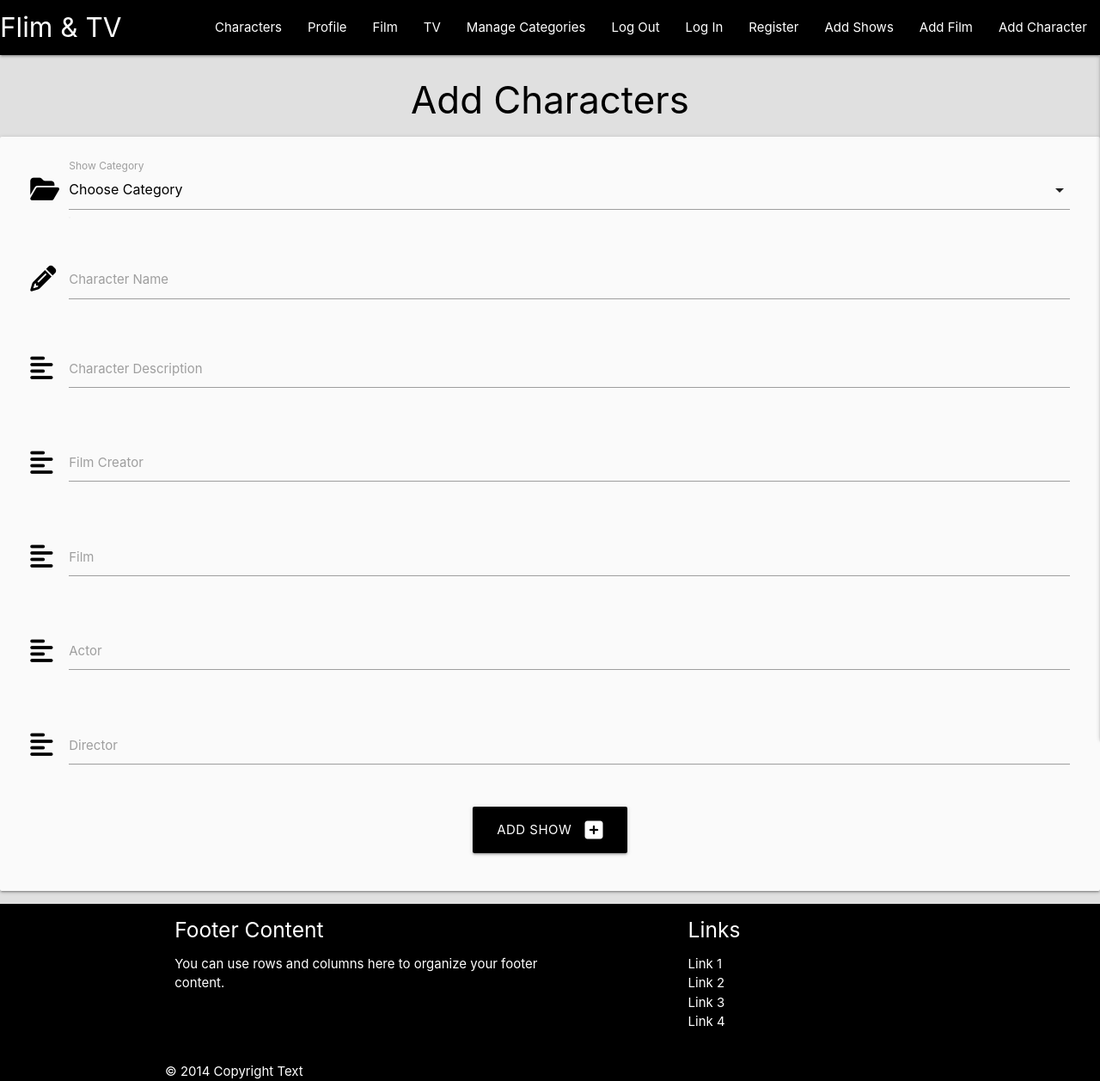
After one commit to struk49/films-and-tv-fan-page, a Flask app: page /add_character in a window 1280 px wide. The commit adds this page. Shown: the whole page at 86% size. Run offline with Flask 3, Linux system fonts and the light colour scheme; data that the repository does not hold is empty; some libraries are stand-ins or nearby versions.

Commit message:
added add form to character and film

```diff
--- a/app.py
+++ b/app.py
@@ -140,7 +140,7 @@ def add_show():
             "based_on": request.form.get("based_on"),
             "posted_by": session["user"]
         }
-        mongo.db.shows.insert_one(task)
+        mongo.db.shows.insert_one(show)
         flash("show successfully added")
         return redirect(url_for('get_shows'))
 
@@ -148,6 +148,43 @@ def add_show():
     return render_template("add_show.html", categories=categories)
 
 
+@app.route("/add_film", methods=["GET", "POST"])
+def add_film():
+    if request.method == "POST":
+        show = {
+            "category_name": request.form.get("category_name"),
+            "film_name": request.form.get("film_name"),
+            "film_description": request.form.get("film_description"),
+            "film_creator": request.form.get("film_creator"),
+        }
+        mongo.db.films.insert_one(film)
+        flash("film successfully added")
+        return redirect(url_for('get_films'))
+
+    categories = mongo.db.categories.find().sort("category_name", 1)
+    return render_template("add_film.html", categories=categories)
+
+
+@app.route("/add_character", methods=["GET", "POST"])
+def add_character():
+    if request.method == "POST":
+        show = {
+            "category_name": request.form.get("category_name"),
+            "character_name": request.form.get("character_name"),
+            "character_description": request.form.get("character_description"),
+            "character_film": request.form.get("character_film"),
+            "character_actor": request.form.get("character_actor"),
+            "film_creator": request.form.get("film_creator"),
+        }
+        mongo.db.characters.insert_one(character)
+        flash("character successfully added")
+        return redirect(url_for('get_character'))
+
+    categories = mongo.db.categories.find().sort("category_name", 1)
+    return render_template("add_characters.html", categories=categories)
+
+
+
 if __name__ == "__main__":
     app.run(host=os.environ.get("IP"),
             port=int(os.environ.get("PORT")),
--- /dev/null
+++ b/templates/add_characters.html
@@ -0,0 +1,88 @@
+{% extends "base.html" %}
+{% block content %}
+
+<h3 class="black-text center-align">Add Characters</h3>
+
+<div class="row card-panel grey lighten-5">
+    <form class="col s12" method="POST" action="{{ url_for('add_character') }}">
+        <!----category selection----->
+        <div class="row">
+            <div class="input-field col s12">
+                <i class="fas fa-folder-open prefix black-text"></i>
+                <select id="category_name" name="category_name" class="validate" required>
+                <option value="" disabled selected>Choose Category</option>
+                {% for category in categories %}
+                <option value="{{ category.category_name }}">{{ category.category_name }}</option>
+                {% endfor %}
+                </select>
+                <label for="category_name">Show Category</label>
+            </div>
+        </div>
+        <!----task name---->
+        <div class="row">
+            <div class="input-field col s12">
+                <i class="fas fa-pencil-alt prefix black-text"></i>
+                <input id="character_name" name="character_name" minlength="5" maxlength="50"
+                type="text" class="validate" required>
+                <label for="character_name">Character Name</label>
+            </div>
+            </div>
+            <!---task description--->
+            <div class="row">
+            <div class="input-field col s12">
+                <i class="fas fa-align-left prefix black-text"></i>
+                <textarea id="character_description" name="character_description" minlength="5"
+                maxlength="200" class="materialize-textarea validate" required></textarea>
+                <label for="character_description">Character Description</label>
+            </div>
+            </div>
+
+        <!---due date picker---->
+        <div class="row">
+            <div class="input-field col s12">
+                <i class="fas fa-align-left prefix black-text"></i>
+                <textarea id="film_creator" name="film_creator" minlength="5"
+                maxlength="200" class="materialize-textarea validate" required></textarea>
+                <label for="film_creator">Film Creator</label>
+            </div>
+        </div>
+        <div class="row">
+            <div class="input-field col s12">
+                <i class="fas fa-align-left prefix black-text"></i>
+                <textarea id="character_film" name="character_film" minlength="5"
+                maxlength="200" class="materialize-textarea validate" required></textarea>
+                <label for="character_film">Film</label>
+            </div>
+        </div>
+        <div class="row">
+            <div class="input-field col s12">
+                <i class="fas fa-align-left prefix black-text"></i>
+                <textarea id="character_actor" name="character_actor" minlength="5"
+                maxlength="200" class="materialize-textarea validate" required></textarea>
+                <label for="character_actor">Actor</label>
+            </div>
+        </div>
+        <div class="row">
+            <div class="input-field col s12">
+                <i class="fas fa-align-left prefix black-text"></i>
+                <textarea id="film_creator" name="film_creator" minlength="5"
+                maxlength="200" class="materialize-textarea validate" required></textarea>
+                <label for="film_creator">Director</label>
+            </div>
+        </div>
+
+
+
+        <!---submit button---->
+        <div class="row">
+            <div class="col s12 center-align">
+                <button type="submit" class="btn-large black white-text text-shadow">
+                    Add Show <i class="fas fa-plus-square right"></i>
+                </button>
+            </div>
+        </div>
+        </div>
+    </form>
+</div>
+
+{% endblock %}
--- a/templates/base.html
+++ b/templates/base.html
@@ -27,6 +27,8 @@
 					<li><a href="{{ url_for('signin') }}">Log In</a></li>
 					<li><a href="{{ url_for('register') }}">Register</a></li>
           <li><a href="{{ url_for('add_show') }}">Add Shows</a></li>
+          <li><a href="{{ url_for('add_film') }}">Add Film</a></li>
+          <li><a href="{{ url_for('add_character') }}">Add Character</a></li>
 				</ul>
 			</div>
 		</nav>
@@ -44,6 +46,8 @@
             <li><a href="{{ url_for('signin') }}">Log In</a></li>
             <li><a href="{{ url_for('register') }}">Register</a></li>
             <li><a href="{{ url_for('add_show') }}">Add Shows</a></li>
+            <li><a href="{{ url_for('add_film') }}">Add Film</a></li>
+            <li><a href="{{ url_for('add_character') }}">Add Character</a></li>
 		</ul>
 	</header>
 
```
Also changed, not shown: templates/add_film.html (added, +63 -0 lines).
